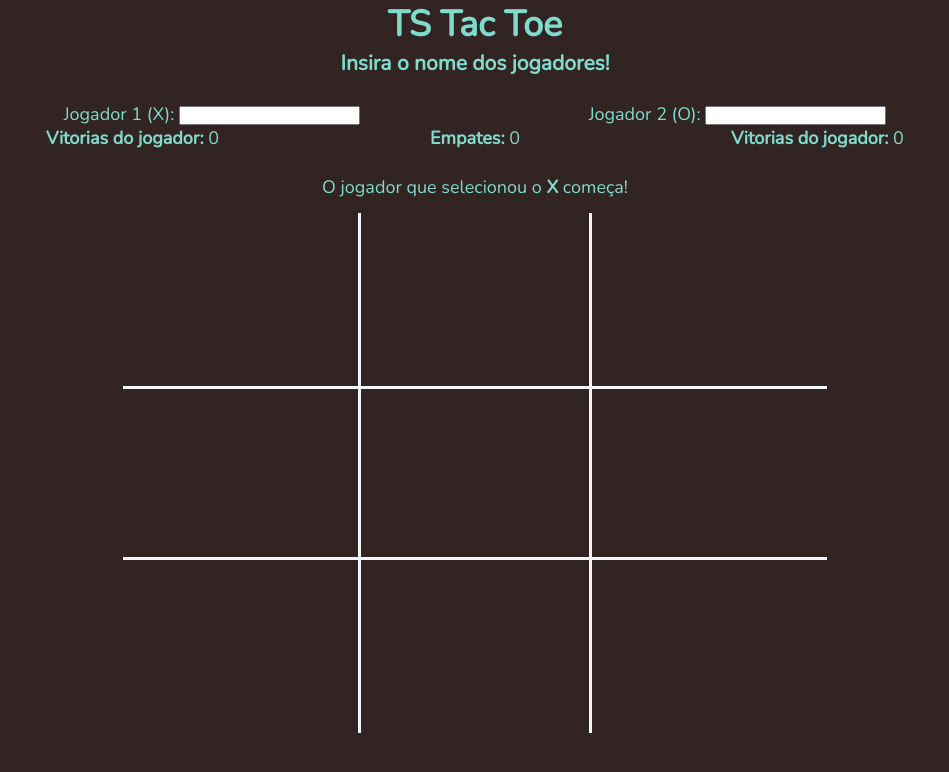
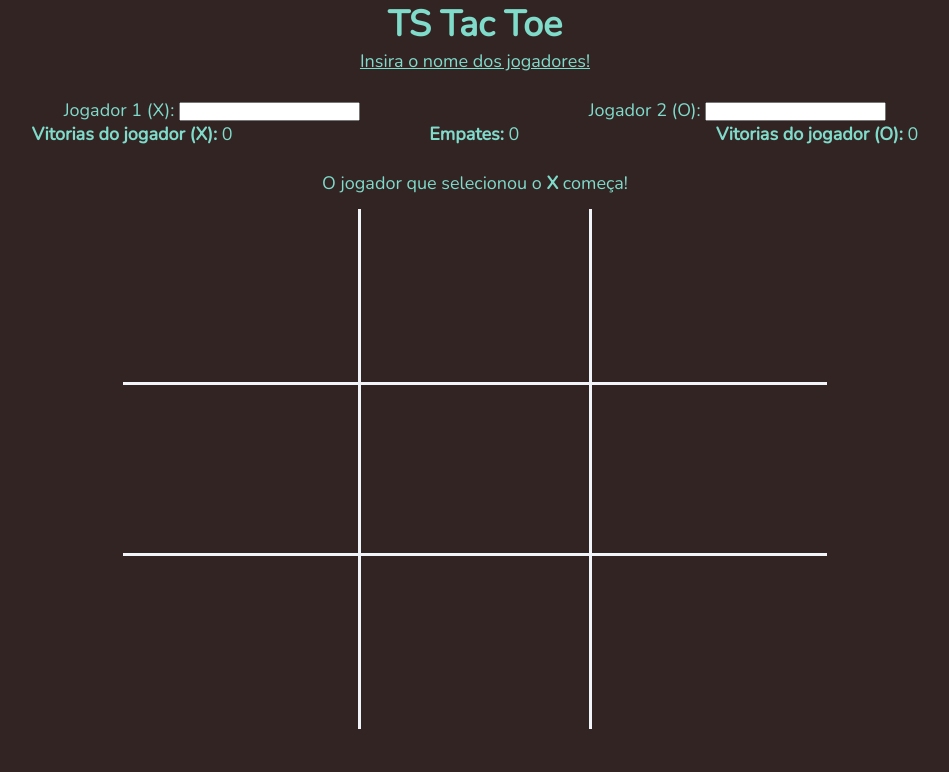
Before and after one commit to Guilhsouza/TS-tac-toe, a website with bundled scripts: page src/html/index.html in a window 1280 px wide. Shown: the whole page, without its empty margins (165-1114 px from the left). Built offline with nearby package versions, Linux system fonts and the light colour scheme.

Commit message:
style(index.html) alterando elemento de subtitulo para paragráfo por estética

```diff
--- a/src/html/index.html
+++ b/src/html/index.html
@@ -21,7 +21,7 @@
 <body>
     <header>
         <h1 id="title">TS Tac Toe</h1>
-        <h3 id="subtitle">Insira o nome dos jogadores!</h3>
+        <p id="subtitle"><u>Insira o nome dos jogadores!</u></p>
     </header>
 
     <section>
@@ -31,9 +31,9 @@
         </div>
 
         <div id="score">
-            <p id="player1-victory"><b>Vitorias do jogador:</b> 0</p>
+            <p id="player1-victory"><b>Vitorias do jogador (X):</b> 0</p>
             <p id="tie"><b>Empates:</b> 0</p>
-            <p id="player2-victory"><b>Vitorias do jogador:</b> 0</p>
+            <p id="player2-victory"><b>Vitorias do jogador (O):</b> 0</p>
         </div>
 
 
```
